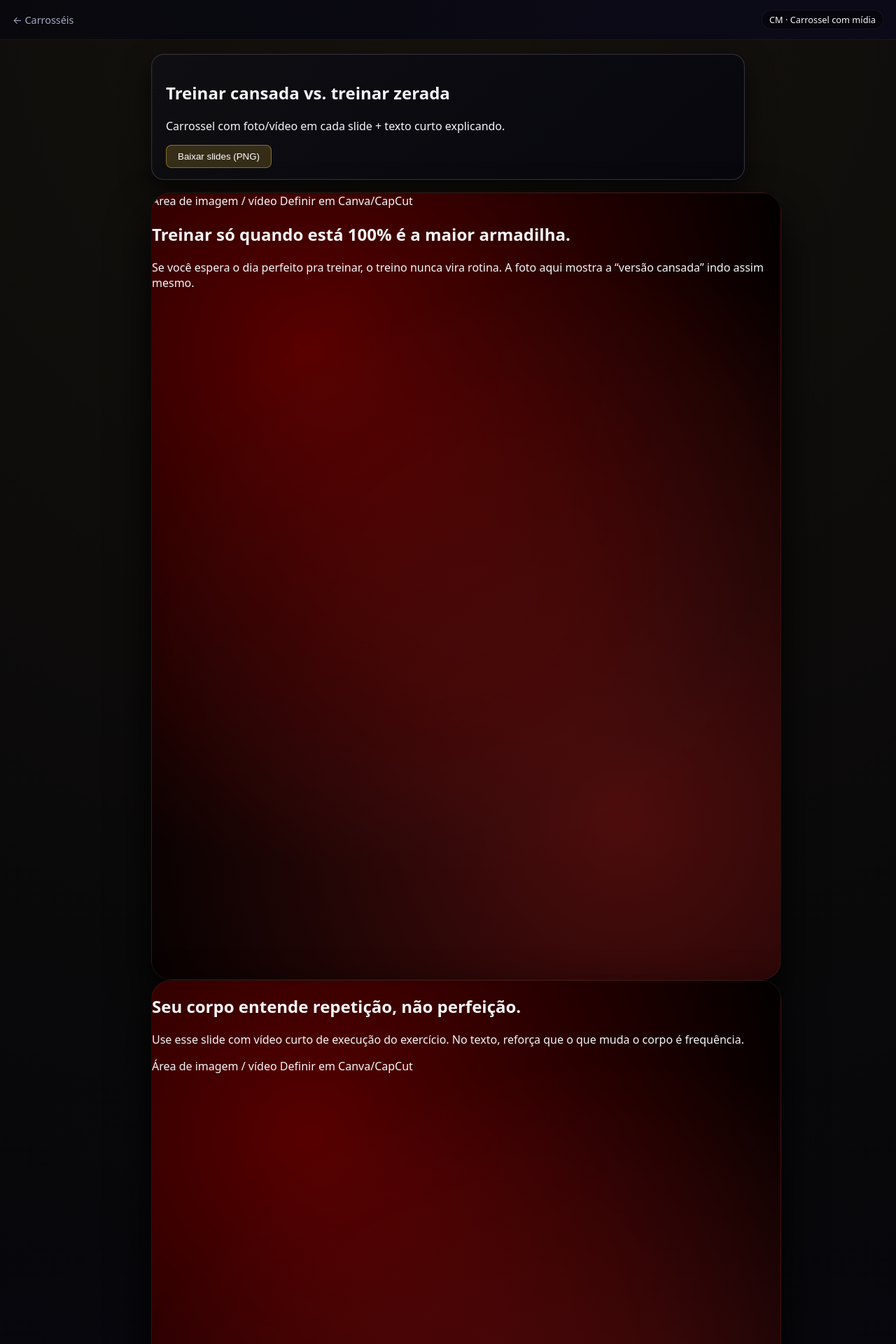
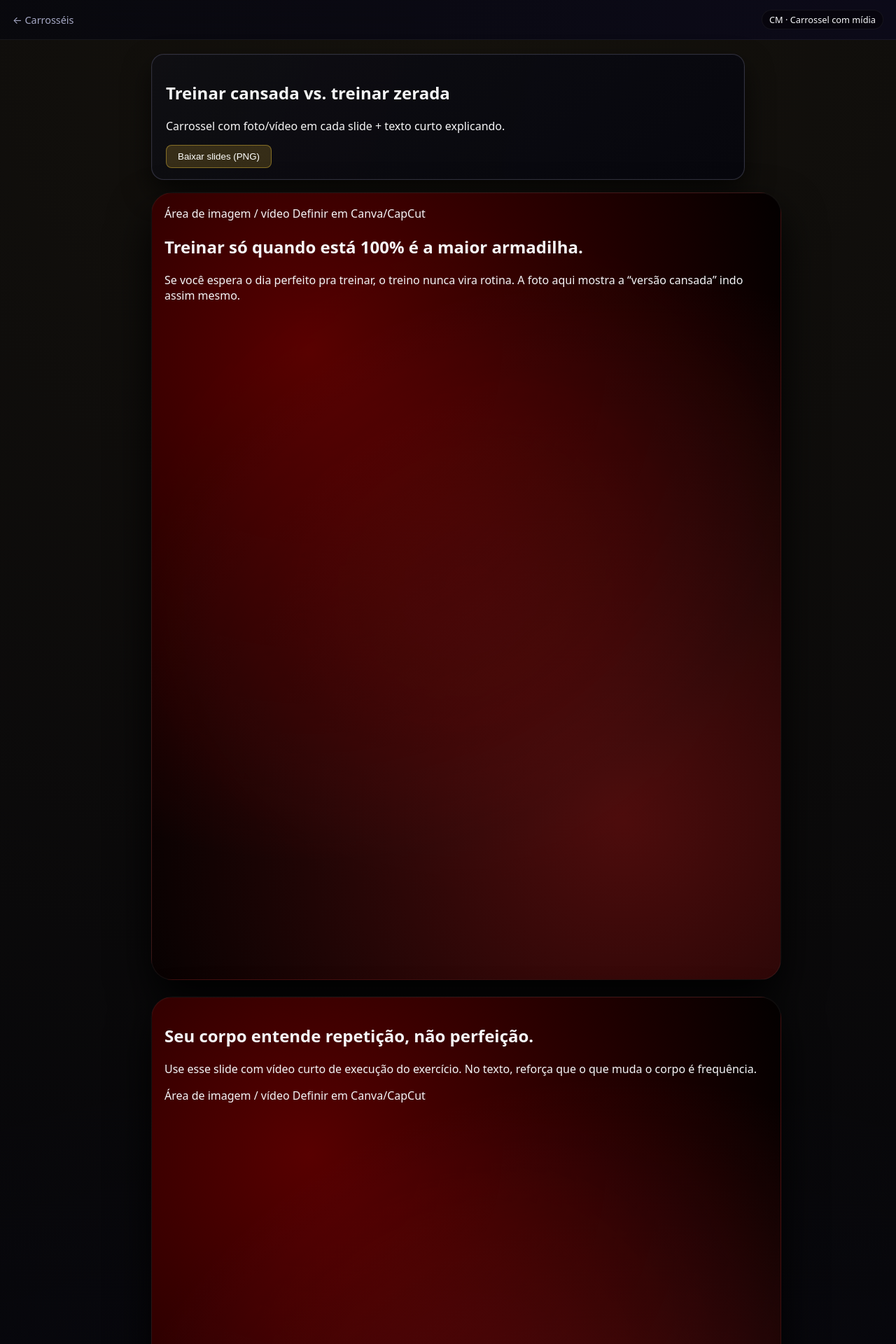
Before and after one commit to mbritodowglas-collab/fabrica-conteudo, a Jekyll site: the page built from content/carrossel-media/teste-post.md, in a window 1280 px wide. Shown: the top 1920 px of the page at 70% size. Built offline with Jekyll 4.4.1, drawn with Linux system fonts in a browser that asks for light colours.

Commit message:
Atualizar o style.css

```diff
--- a/assets/css/style.css
+++ b/assets/css/style.css
@@ -1940,3 +1940,65 @@
     font-size: 0.9rem;
   }
 }
+
+/* =====================================
+   CARROSSEL COM MÍDIA (layout CM)
+   ===================================== */
+
+.fc-carousel--media {
+  display: flex;
+  flex-direction: column;
+  gap: 24px;
+}
+
+/* Cada slide segue o mesmo 4:5, mas agora em coluna:
+   parte de cima = área reservada pra mídia
+   parte de baixo = texto */
+.fc-carousel--media .slide {
+  display: flex;
+  flex-direction: column;
+  justify-content: flex-start;
+  padding: 18px 18px 22px;
+  aspect-ratio: 4 / 5;
+  border-radius: 30px;
+  overflow: hidden;
+}
+
+/* Caixa reservada pra imagem/vídeo – é onde você vai
+   encaixar no Canva/CapCut depois */
+.cm-media-box {
+  flex: 0 0 55%;              /* ~metade de cima do card */
+  border-radius: 22px;
+  background: rgba(0, 0, 0, 0.35);
+  margin-bottom: 18px;
+  display: flex;
+  align-items: center;
+  justify-content: center;
+  text-align: center;
+
+  font-size: 0.9rem;
+  font-weight: 400;
+  color: rgba(255, 255, 255, 0.75);
+}
+
+/* Bloco do texto */
+.cm-text {
+  flex: 1;
+  display: flex;
+  flex-direction: column;
+}
+
+/* Título (hook) do slide */
+.cm-text h2 {
+  margin: 0 0 0.5rem;
+  font-size: 1.2rem;
+  line-height: 1.35;
+  font-weight: 600;
+}
+
+/* Corpo do texto – mantém vibe de tweet/legenda */
+.cm-text p {
+  margin: 0;
+  font-size: 0.98rem;
+  line-height: 1.5;
+}
```
